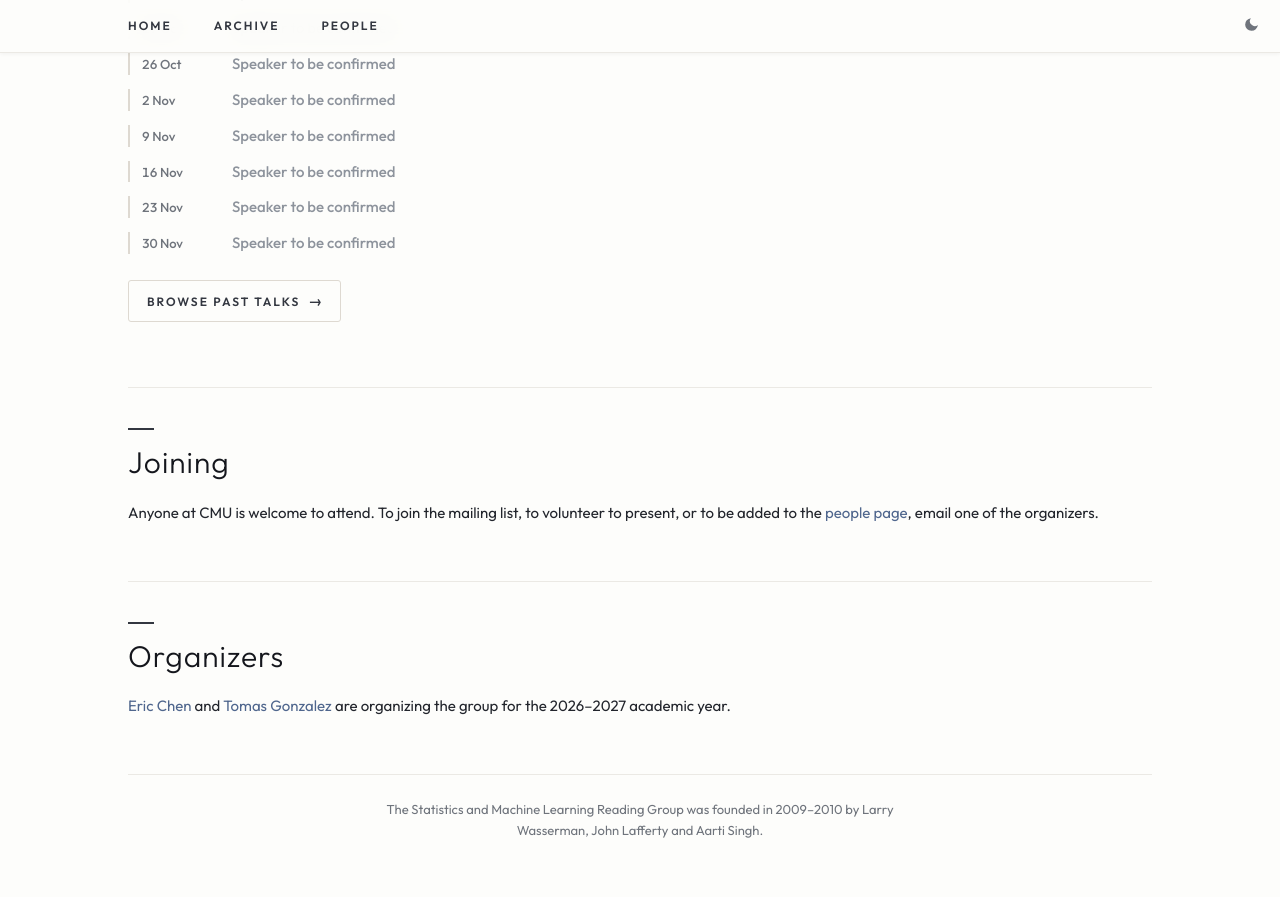
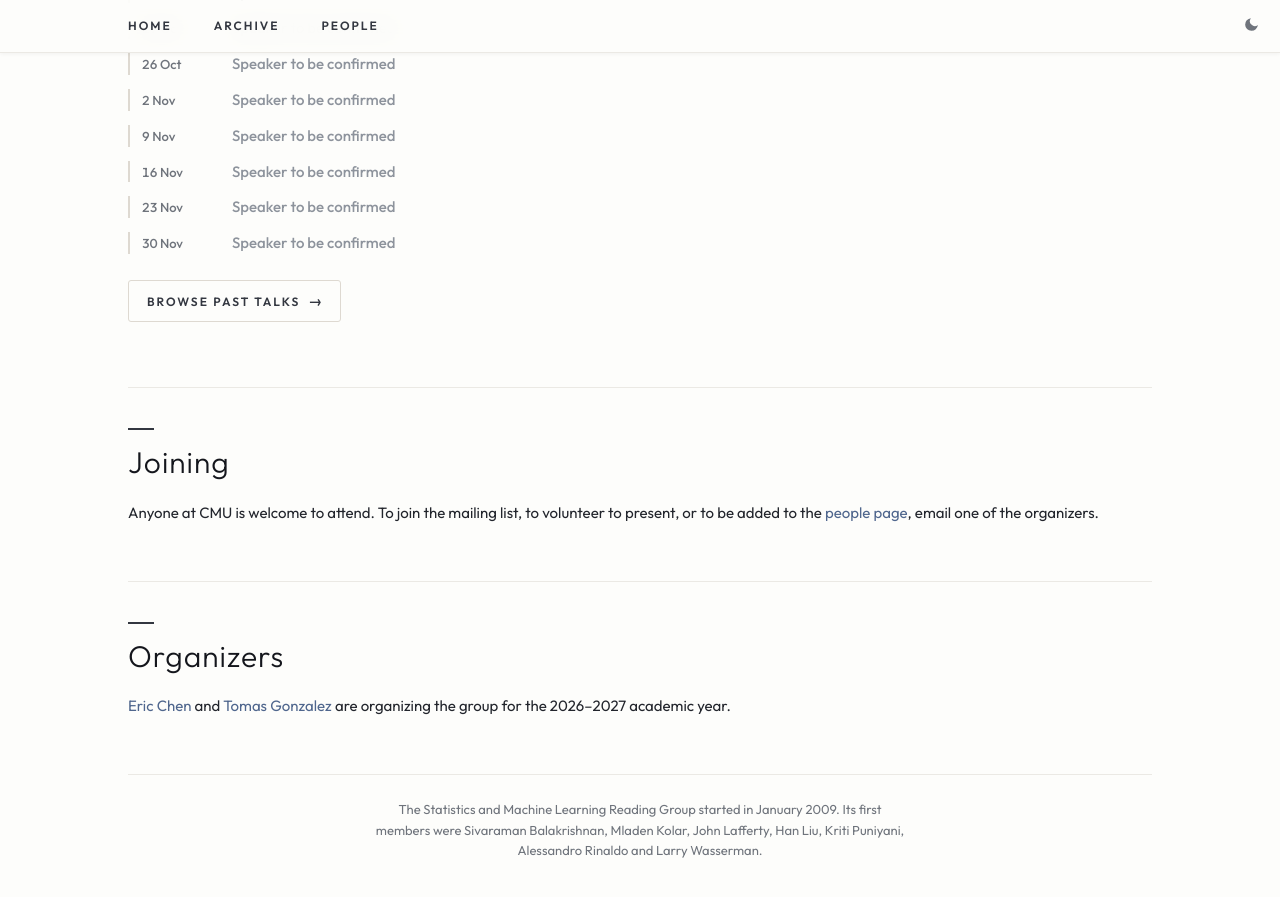
Before and after one commit to StatML-Reading-Group/StatML-Reading-Group.github.io, a Jekyll site: the page built from index.html, in a window 1280 px wide and 900 px high, scrolled down 873 px. Shown: the top 897 px of the window. Built offline with Jekyll 4.4.1, drawn with Linux system fonts in a browser that asks for light colours.

Commit message:
Correct the group's origin to January 2009
A 21 Jan 2009 thread from John Lafferty, surfaced by Siva, names the
people who were there. The footer had credited a 2009-2010 founding to
three people, two of whom were on that thread and one of whom was not.
It now states only what the email shows: when the group started, and who
its first members were.

Adds John Lafferty (Yale) and Han Liu (Northwestern) to the roster.

Co-Authored-By: Claude Opus 5 (1M context) <noreply@anthropic.com>

```diff
--- a/_data/roster.yaml
+++ b/_data/roster.yaml
@@ -41,6 +41,8 @@ alumni:
 - nick_kissel
 - mladen_kolar
 - akshay_krishnamurthy
+- john_lafferty
+- han_liu
 - yusha_liu
 - tudor_manole
 - james_michelson
--- a/_layouts/default.html
+++ b/_layouts/default.html
@@ -58,8 +58,10 @@
 
   <div class="footer">
     <p class="footer-history">
-      The Statistics and Machine Learning Reading Group was founded in
-      2009&ndash;2010 by Larry Wasserman, John Lafferty and Aarti Singh.
+      The Statistics and Machine Learning Reading Group started in
+      January 2009. Its first members were Sivaraman Balakrishnan,
+      Mladen Kolar, John Lafferty, Han Liu, Kriti Puniyani,
+      Alessandro Rinaldo and Larry Wasserman.
     </p>
   </div>
 </div>
```
Also changed, not shown: _data/people.yaml (+12 -0 lines).
